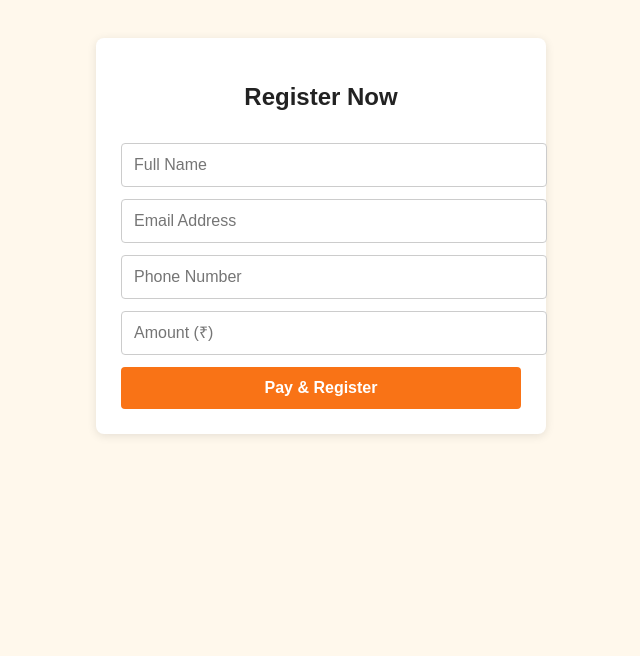
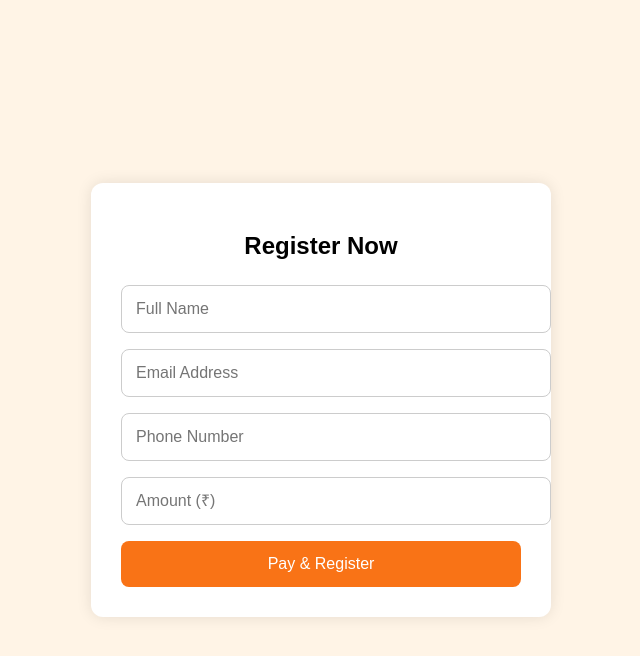
Before and after one commit to jiaapromotion/visitor-registration-dynamic-razorpay, a website: page public/index.html in a window 1280 px wide. Shown: the whole page, without its empty margins (319-959 px from the left). Drawn offline with Linux system fonts and the light colour scheme.

Commit message:
Updated index.html with working Cashfree payment and clean UI

```diff
--- a/public/index.html
+++ b/public/index.html
@@ -1,48 +1,51 @@
 
 <!DOCTYPE html>
-<html lang="en">
+<html>
 <head>
-    <meta charset="UTF-8" />
-    <meta name="viewport" content="width=device-width, initial-scale=1.0"/>
-    <title>Being Puneri Flea - Visitor Registration</title>
+    <title>QRPass Visitor Registration</title>
+    <meta name="viewport" content="width=device-width, initial-scale=1.0" />
     <style>
         body {
             font-family: Arial, sans-serif;
-            background: #fff8ec;
-            padding: 30px;
+            background: #fff4e6;
             display: flex;
             justify-content: center;
             align-items: center;
+            height: 100vh;
+            margin: 0;
         }
         form {
-            background: #fff;
-            padding: 25px;
+            background: white;
+            padding: 30px;
+            border-radius: 12px;
+            box-shadow: 0 0 15px rgba(0,0,0,0.1);
+            width: 90%;
+            max-width: 400px;
+        }
+        h2 {
+            text-align: center;
+            margin-bottom: 25px;
+        }
+        input {
+            width: 100%;
+            padding: 14px;
+            margin-bottom: 16px;
+            border: 1px solid #ccc;
             border-radius: 8px;
-            box-shadow: 0 2px 10px rgba(0,0,0,0.1);
-            max-width: 400px;
-            width: 100%;
-        }
-        input, button {
-            width: 100%;
-            padding: 12px;
-            margin-top: 12px;
             font-size: 16px;
-            border: 1px solid #ccc;
-            border-radius: 4px;
         }
         button {
+            width: 100%;
+            padding: 14px;
             background-color: #f97316;
-            color: #fff;
+            color: white;
+            font-size: 16px;
             border: none;
-            font-weight: bold;
+            border-radius: 8px;
             cursor: pointer;
         }
         button:hover {
             background-color: #ea580c;
-        }
-        h2 {
-            text-align: center;
-            color: #222;
         }
     </style>
 </head>
@@ -52,8 +55,35 @@
         <input type="text" id="name" placeholder="Full Name" required />
         <input type="email" id="email" placeholder="Email Address" required />
         <input type="tel" id="phone" placeholder="Phone Number" required />
-        <input type="number" id="amount" placeholder="Amount (₹)" required min="1"/>
+        <input type="number" id="amount" placeholder="Amount (₹)" required />
         <button type="submit">Pay & Register</button>
     </form>
+
+    <script>
+        document.getElementById("registrationForm").addEventListener("submit", function(e) {
+            e.preventDefault();
+            const name = document.getElementById("name").value;
+            const email = document.getElementById("email").value;
+            const phone = document.getElementById("phone").value;
+            const amount = document.getElementById("amount").value;
+
+            fetch("/create-order", {
+                method: "POST",
+                headers: { "Content-Type": "application/json" },
+                body: JSON.stringify({ name, email, phone, amount })
+            })
+            .then(response => response.json())
+            .then(data => {
+                if (data && data.paymentLink) {
+                    window.location.href = data.paymentLink;
+                } else {
+                    alert("Payment failed to initiate");
+                }
+            })
+            .catch(error => {
+                alert("Something went wrong: " + error.message);
+            });
+        });
+    </script>
 </body>
 </html>
```
